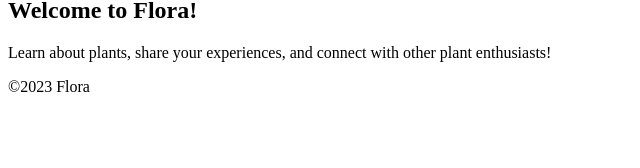
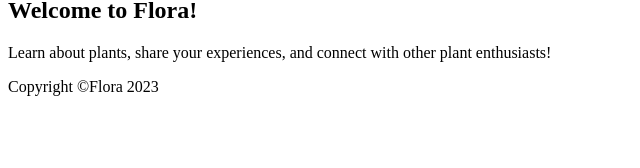
Before and after one commit to aelizj/Flora, a React (Create React App) app in the folder client/: page / in a window 1280 px wide. Shown: the part 121-289 px from the top of the page, without its empty margins (0-640 px from the left). Built offline with nearby package versions, Linux system fonts and the light colour scheme; a web font is replaced by a local one.

Commit message:
mui integration

```diff
--- a/client/package.json
+++ b/client/package.json
@@ -4,6 +4,11 @@
   "private": true,
   "proxy": "http://localhost:5001",
   "dependencies": {
+    "@emotion/react": "^11.11.0",
+    "@emotion/styled": "^11.11.0",
+    "@fontsource/roboto": "^4.5.8",
+    "@mui/icons-material": "^5.11.16",
+    "@mui/material": "^5.13.1",
     "@reduxjs/toolkit": "^1.9.5",
     "@testing-library/jest-dom": "^5.16.5",
     "@testing-library/react": "^13.4.0",
--- a/client/src/components/Footer.js
+++ b/client/src/components/Footer.js
@@ -1,11 +1,9 @@
 import React from 'react';
 
-const Footer = () => {
+export default function Footer() {
   return (
     <div className='footer'>
-      <p>&copy;2023 Flora</p>
+      <p>Copyright ©Flora 2023</p>
     </div>
   );
 };
-
-export default Footer;
--- a/client/src/components/PlantCard.js
+++ b/client/src/components/PlantCard.js
@@ -1,13 +1,50 @@
 import React from "react";
+// import Box from '@mui/material/Box';
+// import Card from '@mui/material/Card';
+// import CardActions from '@mui/material/CardActions';
+// import CardContent from '@mui/material/CardContent';
+// import Button from '@mui/material/Button';
+// import Typography from '@mui/material/Typography';
 
 const PlantCard = ({ plant }) => {
+  // const bull = (
+  //   <Box
+  //     component="span"
+  //     sx={{ display: 'inline-block', mx: '2px', transform: 'scale(0.8)' }}
+  //   >
+  //     •
+  //   </Box>
+  // );
+
+  // const card = (
+  //   <React.Fragment>
+  //     <CardContent>
+  //       <Typography sx={{ fontSize: 14 }} color="text.secondary" gutterBottom>
+  //         Word of the Day
+  //       </Typography>
+  //       <Typography variant="h5" component="div">
+  //         be{bull}nev{bull}o{bull}lent
+  //       </Typography>
+  //       <Typography sx={{ mb: 1.5 }} color="text.secondary">
+  //         adjective
+  //       </Typography>
+  //       <Typography variant="body2">
+  //         well meaning and kindly.
+  //         <br />
+  //         {'"a benevolent smile"'}
+  //       </Typography>
+  //     </CardContent>
+  //     <CardActions>
+  //       <Button size="small">Learn More</Button>
+  //     </CardActions>
+  //   </React.Fragment>
+  // );
+
   return (
-    <div className='plant-card'>
-      <p></p>
-      <div>
-
-      </div>
-    </div>
+  //   <Box sx={{ minWidth: 275 }}>
+  //   <Card variant="outlined">{card}</Card>
+  // </Box>
+  <p></p>
   );
 };
 
--- a/client/src/index.js
+++ b/client/src/index.js
@@ -1,17 +1,20 @@
 import React from 'react';
 import ReactDOM from 'react-dom/client';
+import { ThemeProvider, createTheme } from '@mui/material/styles';
 import { Provider } from 'react-redux';
 import store from './store/store';
 import App from './components/App';
 // import reportWebVitals from './reportWebVitals';
 
+const theme = createTheme();
 const root = ReactDOM.createRoot(document.getElementById('root'));
+
 root.render(
-  <React.StrictMode>
-    <Provider store={store}>
+  <Provider store={store}>
+    <ThemeProvider theme={theme}>
       <App />
-    </Provider>
-  </React.StrictMode>
+    </ThemeProvider>
+  </Provider>
 );
 
 // If you want to start measuring performance in your app, pass a function
```
Also changed, not shown: 2 other files (tests, documents, lock files or other folders).
